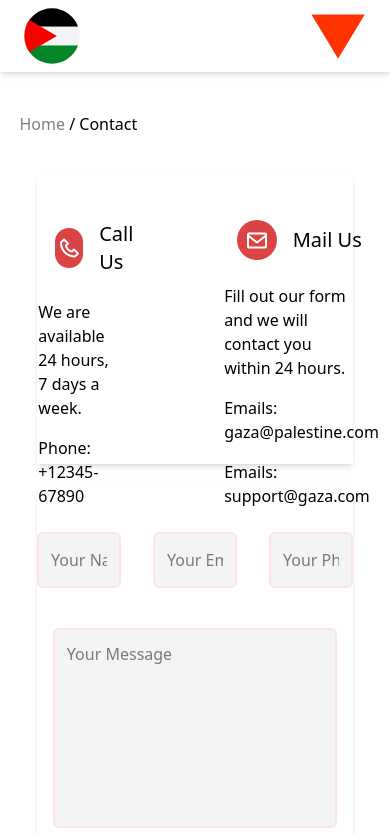
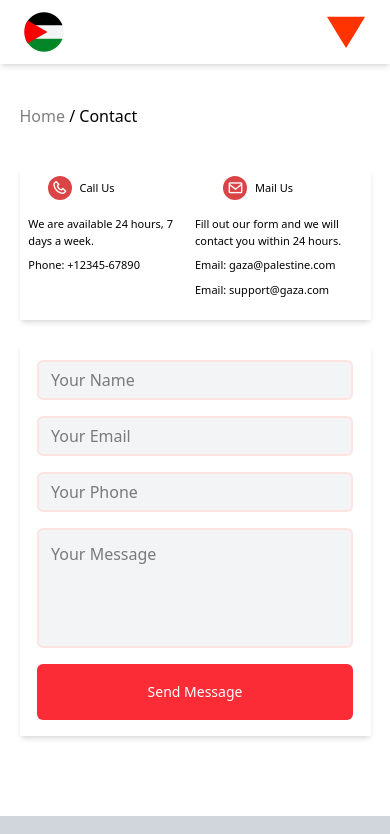
Before and after one commit to thefeky/Palestino, a React (Vite) app: page /contact in a window 390 px wide. Shown: the top 834 px of the page. Built offline with nearby package versions, Linux system fonts and the light colour scheme.

Commit message:
done with contact page responsivity

```diff
--- a/src/components/shared/Banner.tsx
+++ b/src/components/shared/Banner.tsx
@@ -1,6 +1,6 @@
 const Banner = () => {
   return (
-    <p className="hidden md:flex-center bg-red-500 h-8 text-white">
+    <p className="hidden md:flex-center bg-red-500 h-8 text-white z-60">
       Summer Sale For All Swim Suits And Free Express Delivery - OFF 50%!
       <span className="font-semibold underline ml-2">ShopNow</span>
     </p>
--- a/src/components/shared/Footer.tsx
+++ b/src/components/shared/Footer.tsx
@@ -19,12 +19,12 @@ function Footer() {
           <li className="text-base">
             <NavLink to="/">Get 10% off your first order</NavLink>
           </li>
-          <li className="relative flex-center gap-3">
-            <i className="bx bx-send absolute right-2 text-2xl text-gray-500 cursor-pointer"></i>
+          <li className="relative flex-center gap-3 ml-5 xl:ml-0">
+            <i className="bx bx-send absolute left-25 xl:left-40 text-2xl text-gray-500 cursor-pointer"></i>
             <input
               type="text"
               placeholder="Enter your email"
-              className="w-45 md:w-70 mx-4 px-4 py-2 rounded-xl border-2 border-red-300 focus:outline-red-500 text-sm md:text-base bg-white"
+              className="w-45 xl:w-70 mx-4 px-4 py-2 rounded-xl border-2 border-red-300 focus:outline-red-500 text-sm md:text-base bg-white"
             ></input>
           </li>
         </ul>
--- a/src/components/shared/NavBar.tsx
+++ b/src/components/shared/NavBar.tsx
@@ -20,30 +20,35 @@ function NavBar() {
   }, [isXl, isMd]);
 
   const toggleMenu = () => {
-    if (isMd) return;
+    if (isMd && isXl) return;
     setIsMenuOpen((prev) => !prev);
   };
 
   return (
     <>
-      {location.pathname === "/" && <Banner />}
-      <header
-        className={`flex items-center justify-between text-black py-2 px-6 md:px-12 bg-white ${
+      <header>
+        <Banner />
+        <div
+          className={`flex items-center text-black py-3 px-6 md:px-12 bg-white ${
             isMenuOpen ? "shadow-none" : "shadow-md"
-        } z-50`}
+          } z-50 ${
+            isXl && location.pathname !== "/"
+              ? "justify-start gap-104.5"
+              : "justify-between"
+          }`}
         >
           <NavLink to="/">
             <img
               src={`${isMd ? logo2 : logo}`}
               alt="logo"
-            className="w-14 md:w-50 min-w-10"
+              className="w-10 md:w-50 min-w-10"
             />
           </NavLink>
           <ul
             className={`xl:flex xl:flex-row items-center justify-center font-semibold xl:text-lg z-50 ${
               isMenuOpen
                 ? `absolute top-24 ${
-                  location.pathname !== "/" ? "top-25" : "md:top-32"
+                    location.pathname !== "/" && isMd ? "top-25" : "md:top-32"
                   } left-0 w-full bg-white flex flex-col items-center gap-6 text-lg pb-6 shadow-md`
                 : "hidden gap-12"
             }`}
@@ -69,11 +74,8 @@ function NavBar() {
               </NavLink>
             </li>
           </ul>
-        <div
-          className={`relative flex-center gap-3 ${
-            location.pathname !== "/" ? "opacity-0" : ""
-          }`}
-        >
+          {isMd && location.pathname === "/" && (
+            <div className={`relative flex-center gap-3`}>
               <NavLink to="/" className="flex-center">
                 <i className="bx bx-search absolute right-7 text-2xl text-gray-500 cursor-pointer"></i>
               </NavLink>
@@ -83,13 +85,15 @@ function NavBar() {
                 className="w-45 md:w-70 mx-4 pl-2 py-2 pr-10 rounded-xl border-2 border-red-300 focus:outline-red-500 text-sm md:text-base"
               ></input>
             </div>
+          )}
 
           <i
-          className="xl:hidden block w-14 md:w-16 xl:w-18 cursor-pointer min-w-10"
+            className="xl:hidden block w-10 md:w-16 xl:w-18 cursor-pointer min-w-10"
             onClick={() => setIsMenuOpen(!isMenuOpen)}
           >
             <img src={triangle} alt="triangle" />
           </i>
+        </div>
       </header>
     </>
   );
--- a/src/pages/Contact.tsx
+++ b/src/pages/Contact.tsx
@@ -15,63 +15,64 @@ function Contact() {
         / Contact
       </p>
       <div className="my-10 flex-center flex-col xl:flex-row gap-6">
-        <div className="w-[90%] xl:w-[22%] flex-center xl:flex-col gap-8 shadow-md py-11">
-          <div className="flex items-center flex-col xl:w-[80%] gap-6 h-50 w-80">
-            <div className="gap-4 font-[500] flex-center mr-auto ml-7">
-              <div className="w-10 h-10 rounded-full bg-[#DB4444] flex-center">
+        <div className="w-full xl:w-[22%] flex-center xl:flex-col md:gap-12 xl:gap-6 shadow-md py-2 md:py-11 xl:py-20 text-[11px] md:text-xl">
+          <div className="flex items-center md:flex-grow flex-col gap-4 md:gap-6 h-34 md:h-50 xl:h-40 w-70 md:px-5 xl:w-[95%]">
+            <div className="gap-2 md:gap-4 font-[500] flex-center mr-auto ml-7 md:ml-0">
+              <div className="w-6 h-6 md:w-10 md:h-10 rounded-full bg-[#DB4444] flex-center">
                 <i className="bx bx-phone text-[#ffffff] scale-150"></i>
               </div>{" "}
-              <p className="text-xl">Call Us</p>
+              <p className="text-md xl:text-xl">Call Us</p>
             </div>
-            <div className="flex w-[80%] flex-col gap-4">
-              <p className="w-[80%]">
+            <div className="flex items-start w-[90%] md:w-full flex-col gap-2 md:gap-4">
+              <p className="xl:w-[85%]">
                 We are available 24 hours, 7 days a week.
               </p>
               <p>Phone: +12345-67890</p>
             </div>
           </div>
           {isXl && <Break percentage={90} gap={0} />}
-          {!isXl && <Break gap={0} percentage={90} horizontal={false} />}
-          <div className="flex items-center flex-col xl:w-[80%] gap-6 h-50 w-80">
-            <div className="gap-4 font-[500] flex-center mr-auto ml-7">
-              <div className="w-10 h-10 rounded-full bg-[#DB4444] flex-center">
+          <div className="flex items-center md:flex-grow flex-col gap-4 md:gap-6 h-34 md:h-50 w-70 md:px-5 xl:w-[95%]">
+            <div className="gap-2 md:gap-4 font-[500] flex-center mr-auto ml-7 md:ml-0">
+              <div className="w-6 h-6 md:w-10 md:h-10 rounded-full bg-[#DB4444] flex-center">
                 <i className="bx bx-envelope text-[#ffffff] scale-150"></i>
               </div>{" "}
-              <p className="text-xl">Mail Us</p>
+              <p className="text-md xl:text-xl">Mail Us</p>
             </div>
-            <div className="flex w-[80%] flex-col gap-4">
-              <p>Fill out our form and we will contact you within 24 hours.</p>
-              <p>Emails: gaza@palestine.com</p>
-              <p>Emails: support@gaza.com</p>
+            <div className="flex w-full flex-col gap-2 md:gap-4">
+              <p className="w-[98%]">
+                Fill out our form and we will contact you within 24 hours.
+              </p>
+              <p>Email: gaza@palestine.com</p>
+              <p>Email: support@gaza.com</p>
             </div>
           </div>
         </div>
-        <div className="w-[90%] max-w-[900px] shadow-md py-11 h-[498px] flex flex-col gap-10">
-          <div className="mx-auto flex justify-between w-full max-w-[810px] gap-8">
+        <div className="w-full xl:w-[90%] xl:max-w-[900px] shadow-md py-4 md:py-11 xl:py-20 md:h-[498px] xl:h-[570px] flex flex-col gap-4 md:gap-10">
+          <div className="mx-auto flex flex-col md:flex-row justify-between items-center w-full md:w-[90%] xl:max-w-[810px] gap-4 md:gap-8">
             <input
-              className="w-[30%] h-14 border-2 border-red-100 focus:outline-red-300 bg-gray-100 rounded-md px-3"
+              className="w-[90%] md:w-[30%] h-10 md:h-14 border-2 border-red-100 focus:outline-red-300 bg-gray-100 rounded-md px-3"
               type="text"
               placeholder="Your Name"
             ></input>
             <input
-              className="w-[30%] h-14 border-2 border-red-100 focus:outline-red-300 bg-gray-100 rounded-md px-3"
+              className="w-[90%] md:w-[30%] h-10 md:h-14 border-2 border-red-100 focus:outline-red-300 bg-gray-100 rounded-md px-3"
               type="text"
               placeholder="Your Email"
             ></input>
             <input
-              className="w-[30%] h-14 border-2 border-red-100 focus:outline-red-300 bg-gray-100 rounded-md px-3"
+              className="w-[90%] md:w-[30%] h-10 md:h-14 border-2 border-red-100 focus:outline-red-300 bg-gray-100 rounded-md px-3"
               type="text"
               placeholder="Your Phone"
             ></input>
           </div>
           <div className="mx-auto w-full flex-center">
             <textarea
-              className="w-[90%] h-50 border-2 border-red-100 focus:outline-red-300 bg-gray-100 rounded-md px-3 py-3 resize-none"
+              className="w-[90%] h-30 md:h-50 border-2 border-red-100 focus:outline-red-300 bg-gray-100 rounded-md px-3 py-3 resize-none"
               placeholder="Your Message"
             ></textarea>
           </div>
-          <div className="w-full flex justify-end pr-[45px]">
-            <Button className="bg-red-500 text-white hover:bg-red-600 w-[30%] h-14 cursor-pointer">
+          <div className="w-full flex-center md:justify-end md:pr-9 xl:pr-11">
+            <Button className="bg-red-500 text-white hover:bg-red-600 w-[90%] md:w-[40%] xl:w-[30%] h-14 cursor-pointer">
               Send Message
             </Button>
           </div>
```
Lines whose indentation alone changed are shown as unchanged.
